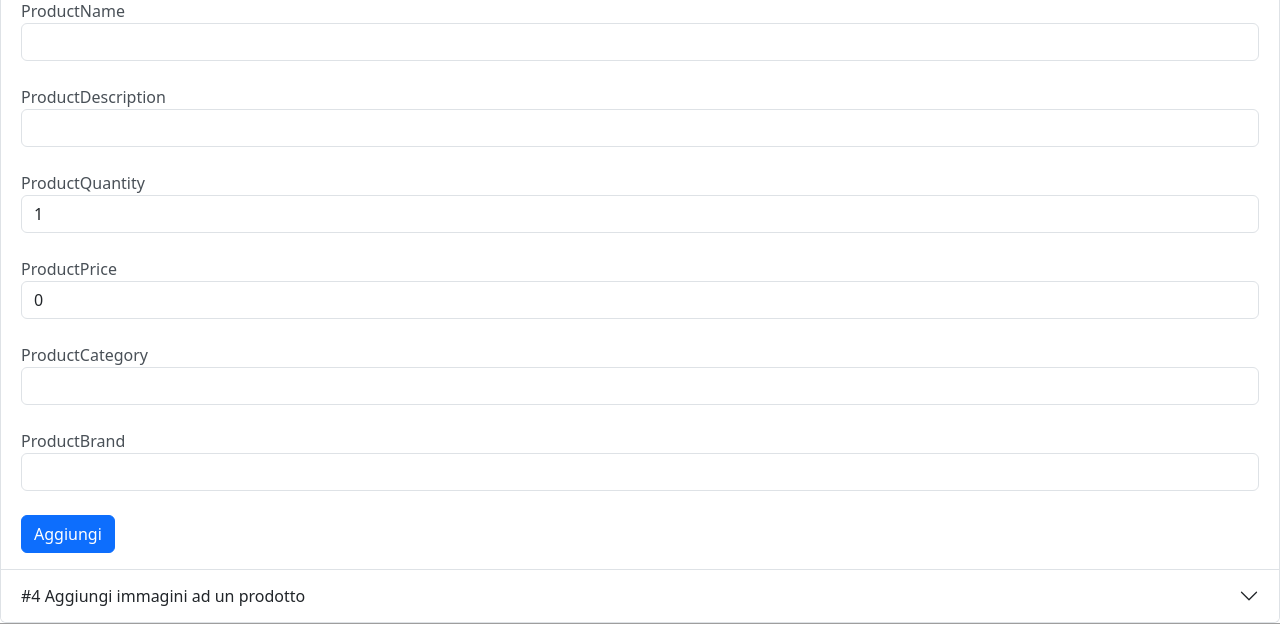
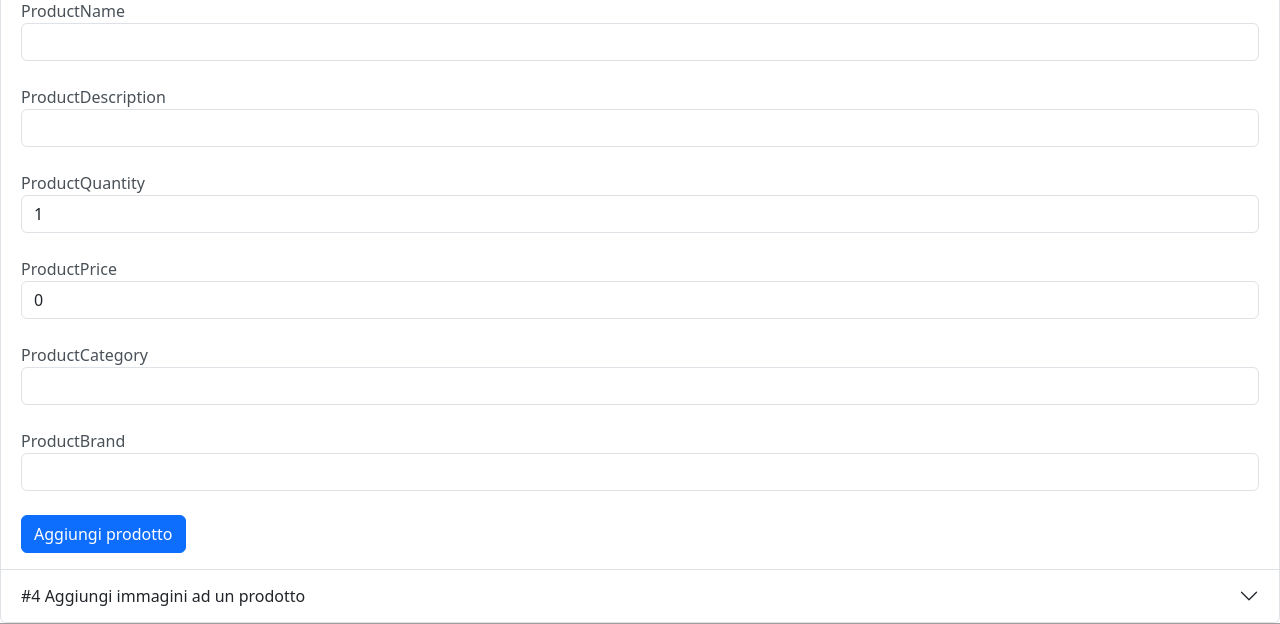
Before and after one commit to FearXz/EpicockX, an ASP.NET Core app: page /BackOffice in a window 1280 px wide, after a click on "#2 Aggiungi un nuovo prodotto". Shown: the part 206-830 px from the top of the page. Run offline with ASP.NET Core 8, Linux system fonts and the light colour scheme; data that the repository does not hold is empty; style sheets or scripts are compiled from the project's sources; some libraries are stand-ins or nearby versions; grey boxes are pictures that could not be loaded.

Commit message:
PRIMA DI SPACCARE IL TUTTO

```diff
--- a/EpicockX/Views/BackOffice/Index.cshtml
+++ b/EpicockX/Views/BackOffice/Index.cshtml
@@ -114,7 +114,7 @@
                         @Html.TextBoxFor(model => model.NewProduct.ProductBrand, new { @class = "form-control", @id = "ProductBrand", @required = "required" })
                     </div>
                     <div>
-                        <input type="submit" id="formButton" value="Aggiungi" class="btn btn-primary" />
+                        <input type="submit" id="formButton" value="Aggiungi prodotto" class="btn btn-primary" />
                     </div>
                 }
             </div>
```
